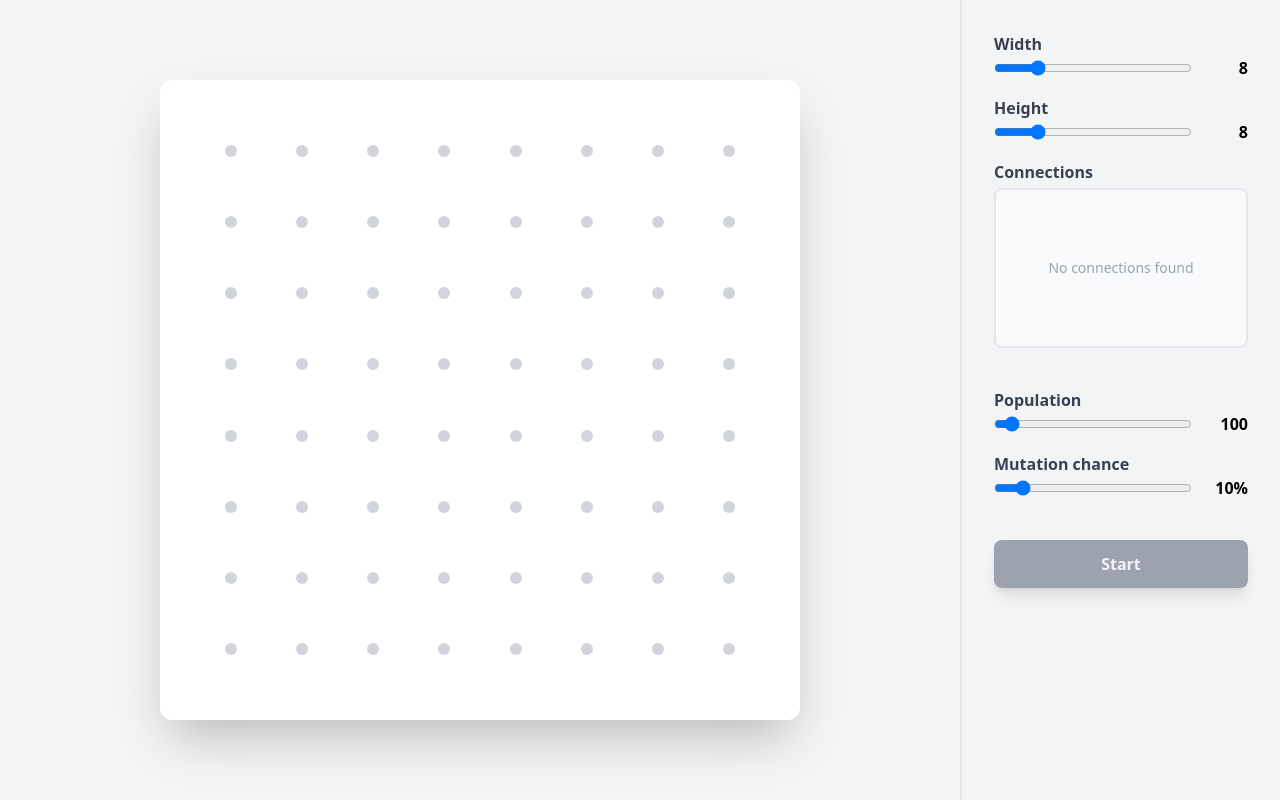
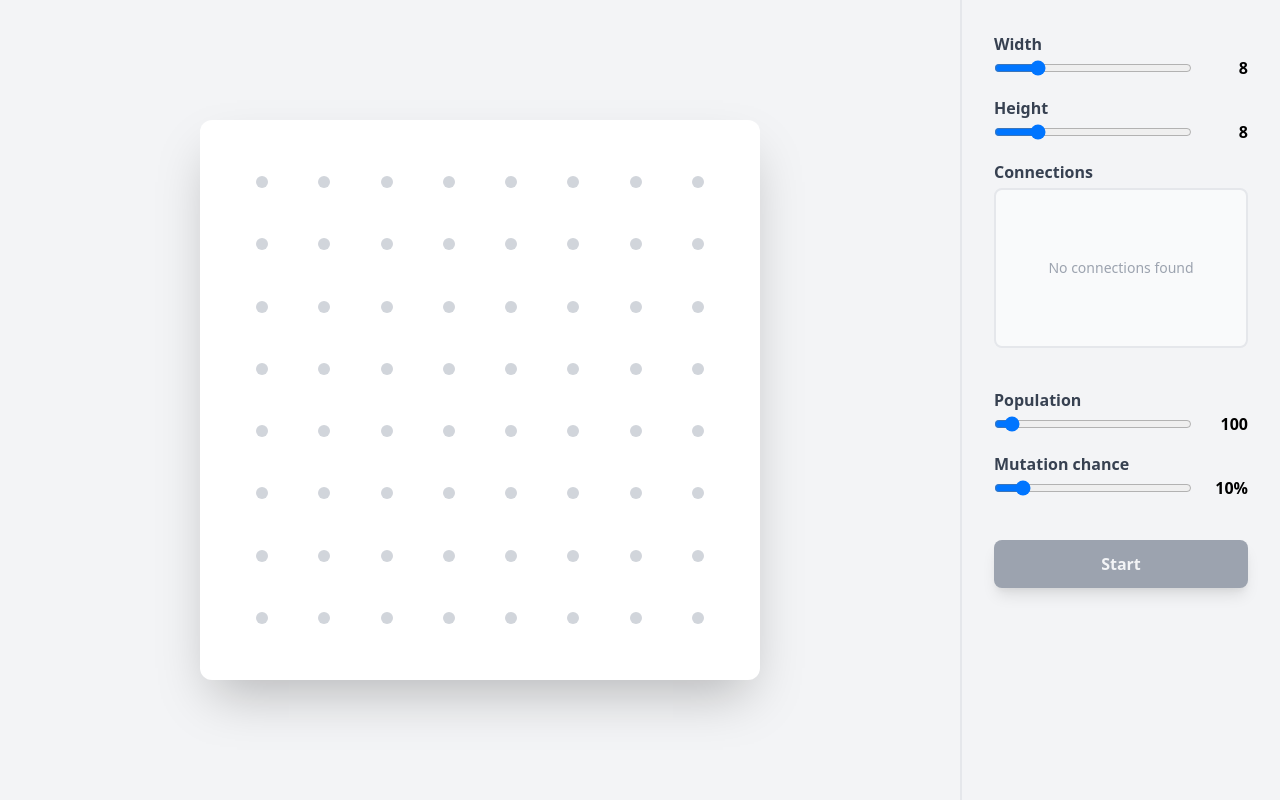
Before and after one commit to karolsitarz/genetic-pcb, a React (Create React App) app: page / in a window 1280 px wide. Built offline with nearby package versions, Linux system fonts and the light colour scheme.

Commit message:
add style fixes for compatibility between browsers

```diff
--- a/src/app/App.styled.tsx
+++ b/src/app/App.styled.tsx
@@ -14,10 +14,16 @@ export const CanvasContainer = styled.div<Props>`
     padding-bottom: ${({ height, width }) => (height * 100) / width}%;
   }
 
-  > div > button {
-    width: 100%;
-    height: 100%;
-    display: flex;
+  > div {
+    width: calc(100% * ${({ width }) => `${width} / ${width + 1}`});
+    height: calc(100% * ${({ height }) => `${height} / ${height + 1}`});
+    left: calc(100% / ${({ width }) => width + 1} / 2);
+    top: calc(100% / ${({ height }) => height + 1} / 2);
+
+    > button {
+      width: calc(100% / ${({ width }) => width});
+      height: calc(100% / ${({ height }) => height});
+      display: inline-flex;
       align-items: center;
       justify-content: center;
 
--- a/src/app/App.tsx
+++ b/src/app/App.tsx
@@ -74,19 +74,13 @@ export const App = () => {
           <CanvasContainer
             className="bg-white relative rounded-xl shadow-2xl"
             style={{
-              maxWidth: `min(calc(${width} / ${height} * 80%), 80%, calc(${width} / ${height} * 80vh))`,
+              maxWidth: `min(max(calc(${width} / ${height} * 80%), calc(${height} / ${width} * 70vh)), 80%, calc(${width} / ${height} * 70vh))`,
             }}
             {...{ width, height }}
           >
             {problem && <BoardCanvas {...{ problem, individual }} />}
             {!problem && (
-              <div
-                className="absolute left-0 top-0 bottom-0 right-0 w-full h-full grid place-items-center"
-                style={{
-                  gridTemplateColumns: `1fr repeat(${width}, 2fr) 1fr`,
-                  gridTemplateRows: `1fr repeat(${height}, 2fr) 1fr`,
-                }}
-              >
+              <div className="absolute">
                 {times(height, (y) =>
                   times(width, (x) => {
                     const coordinates: Pair<number> = [x, y];
@@ -105,11 +99,14 @@ export const App = () => {
                     return (
                       <button
                         key={`${x}-${y}`}
-                        className={`${!hasConnector && !problem ? "group" : "cursor-default"}`}
+                        className={`absolute ${
+                          !hasConnector && !problem ? "group" : "cursor-default"
+                        }`}
                         onClick={handleConnectorClick(coordinates, hasConnector)}
                         disabled={problem || hasConnector}
                         style={{
-                          gridArea: `${y + 2} / ${x + 2} / span 1 / span 1`,
+                          left: `calc(100% / ${width} * ${x})`,
+                          top: `calc(100% / ${height} * ${y})`,
                         }}
                       >
                         <div
--- a/tailwind.config.js
+++ b/tailwind.config.js
@@ -15,7 +15,7 @@ module.exports = {
   theme: {
     extend: {
       height: {
-        screenpeek: "calc(100vh - 5rem)",
+        screenpeek: "90vh",
       },
       boxShadow: {
         blur: "rgba(0, 0, 0, 0.3) 0 0 50px 0",
```
Lines whose indentation alone changed are shown as unchanged.
